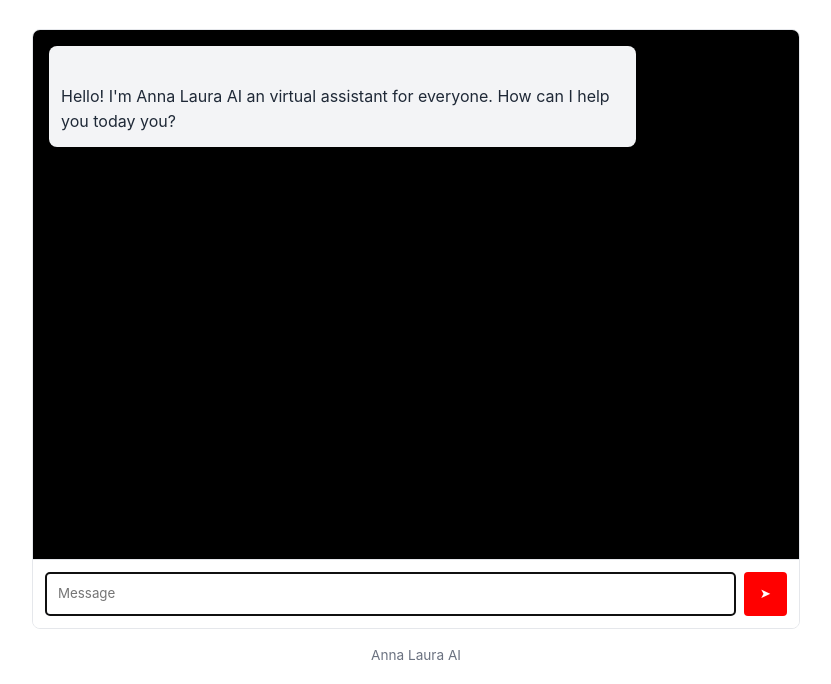
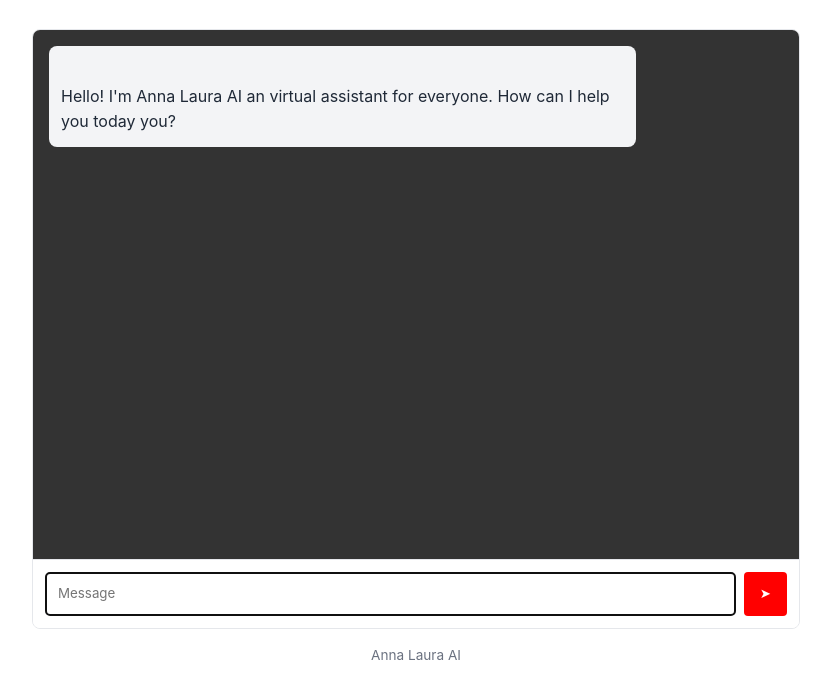
Before and after one commit to readtalk/large-language-model, a website: page public/index.html in a window 1280 px wide. Shown: the part 116-800 px from the top of the page, without its empty margins (224-1055 px from the left). Drawn offline with Linux system fonts and the light colour scheme.

Commit message:
Change light background color from black to dark gray

```diff
--- a/public/index.html
+++ b/public/index.html
@@ -8,7 +8,7 @@
 			:root {
 				--primary-color: #ff0000;
 				--primary-hover: #ff6666;
-				--light-bg: #000000;
+				--light-bg: #333333;
 				--border-color: #e5e7eb;
 				--text-color: #1f2937;
 				--text-light: #6b7280;
```
